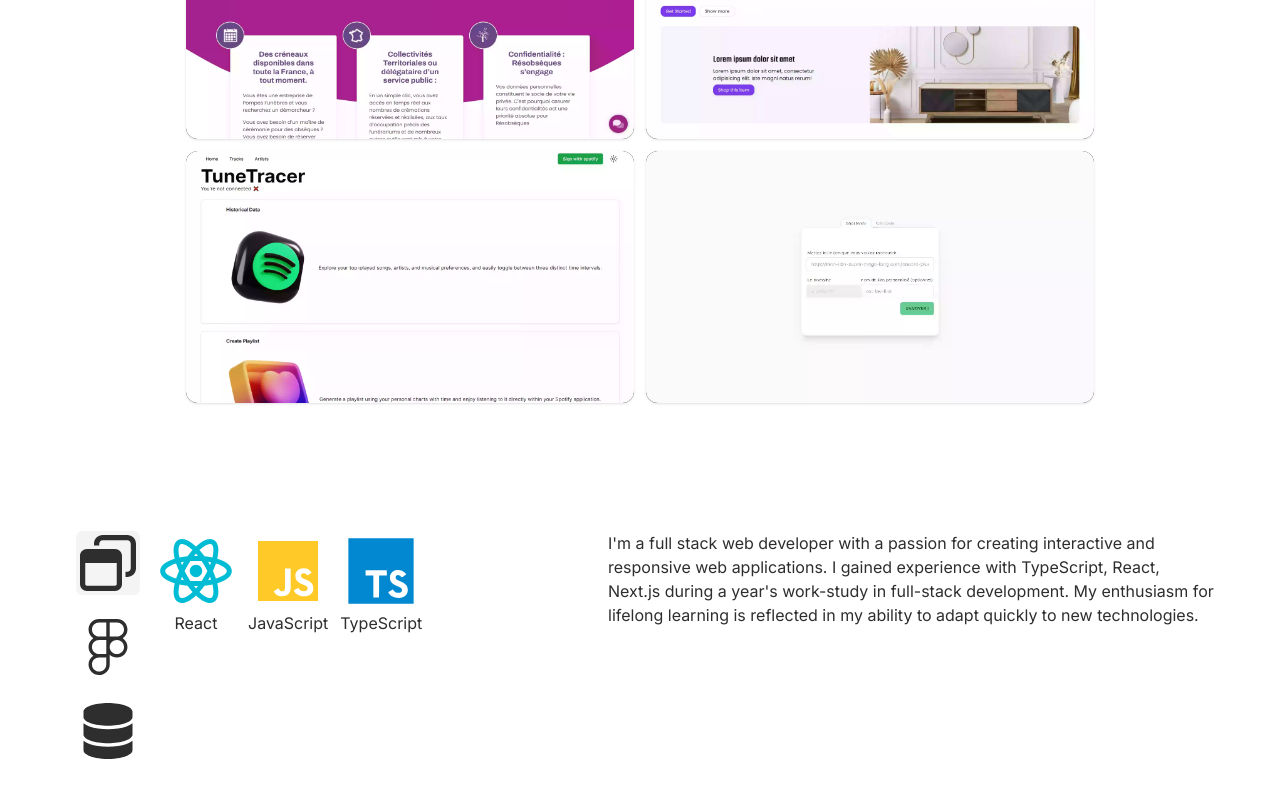
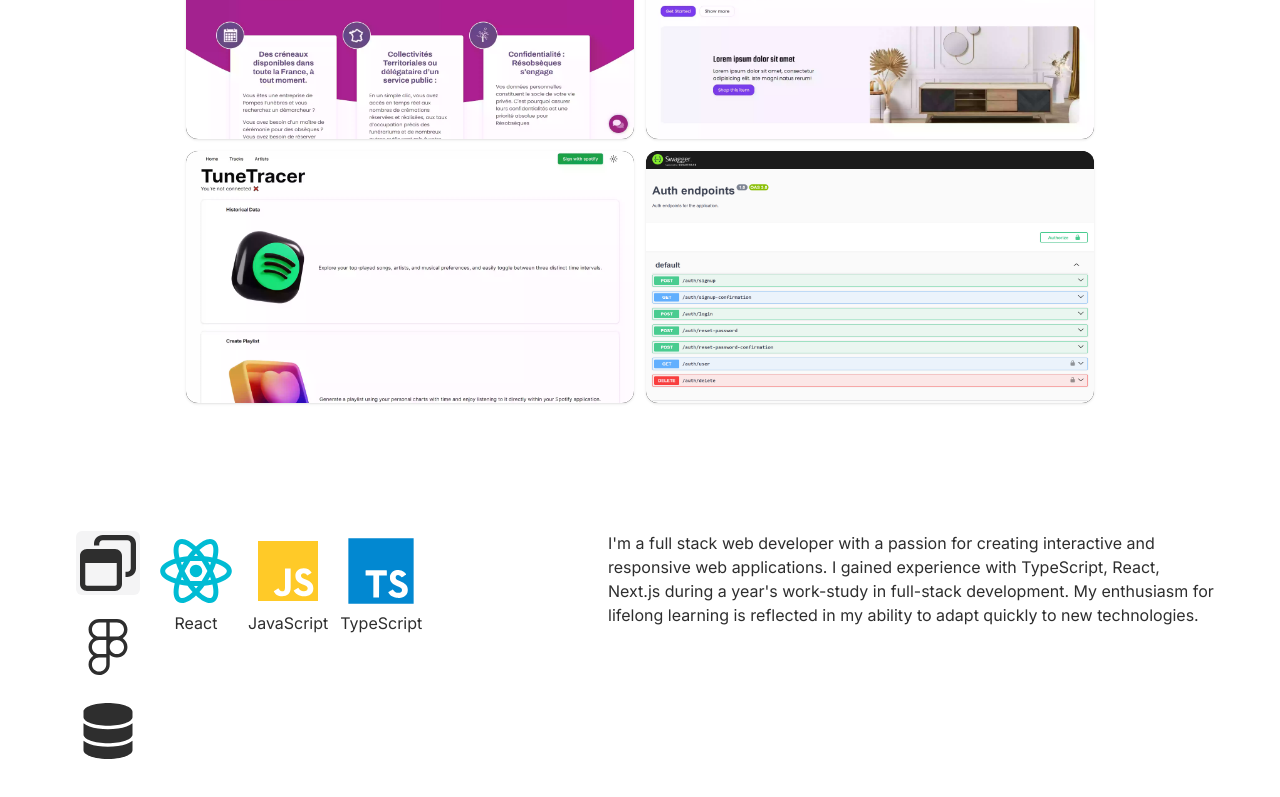
Before and after one commit to gautchap/portfolio, a Next.js app: page / in a window 1280 px wide. Shown: the part 1023-1820 px from the top of the page. Built offline with nearby package versions, Linux system fonts and the light colour scheme.

Commit message:
refactor: add a new project and delete one

```diff
--- a/src/data/projects.ts
+++ b/src/data/projects.ts
@@ -1,7 +1,7 @@
 import ecomLight from "@/assets/ecom-light.webp";
 import ecomDark from "@/assets/ecom-dark.webp";
 import resobseques from "@/assets/resobseques.webp";
-import shrtlnk from "@/assets/shrtlnk.webp";
+import authNest from "@/assets/auth-nest.webp";
 import tunetracerLight from "@/assets/tunetracer-light.webp";
 import tunetracerDark from "@/assets/tunetracer-dark.webp";
 
@@ -32,7 +32,7 @@ export const projects = [
         url: "https://ecom-rsc.vercel.app",
         description:
             "Development of an e-commerce template for the end-of-course project, using react server components and server actions, authentication with google and magic link.",
-        badges: ["TypeScript", "React", "PostgreSQL", "NextJS 13", "Tailwind"],
+        badges: ["TypeScript", "React", "PostgreSQL", "NextJS 14", "Tailwind"],
         img: { light: ecomLight, dark: ecomDark },
     },
     {
@@ -44,10 +44,11 @@ export const projects = [
         img: { light: tunetracerLight, dark: tunetracerDark },
     },
     {
-        name: "Shrtlnk",
-        url: "https://shrtlnk-magic.vercel.app",
-        description: "Development of an application to shorten urls and generate a qr code for instant access.",
-        badges: ["TypeScript", "React", "MongoDB", "Vite SSR", "Tailwind"],
-        img: { light: shrtlnk, dark: shrtlnk },
+        name: "NestJS Auth",
+        url: "https://github.com/gautchap/auth-nest",
+        description:
+            "A simple authentication API with NestJS and Fastify, using JWT, Passport and nodemailer for email confirmation.",
+        badges: ["TypeScript", "NestJS", "Prisma", "PostgreSQL"],
+        img: { light: authNest, dark: authNest },
     },
 ];
```
Also changed, not shown: src/assets/auth-nest.webp (added), src/assets/shrtlnk.webp (deleted).
